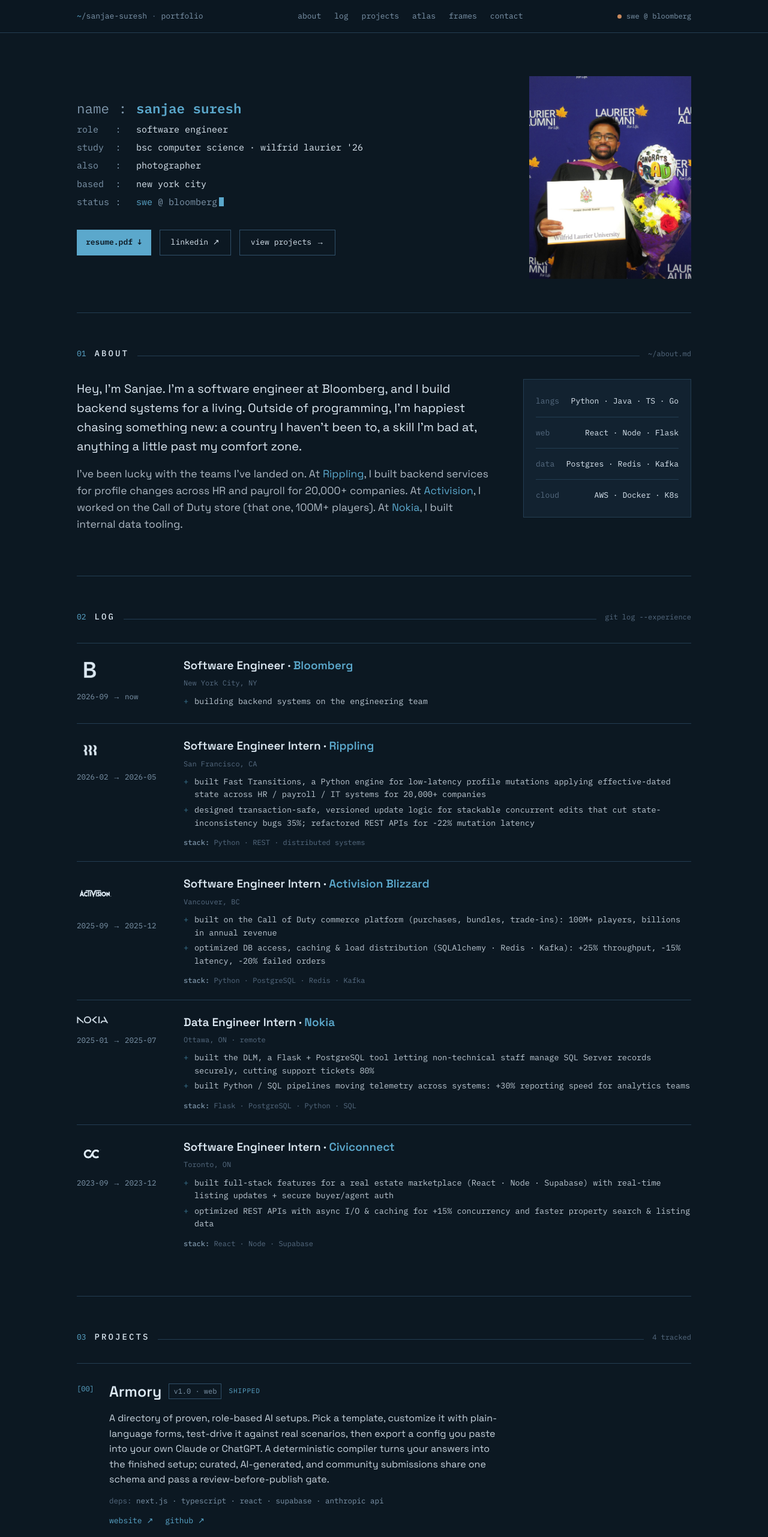
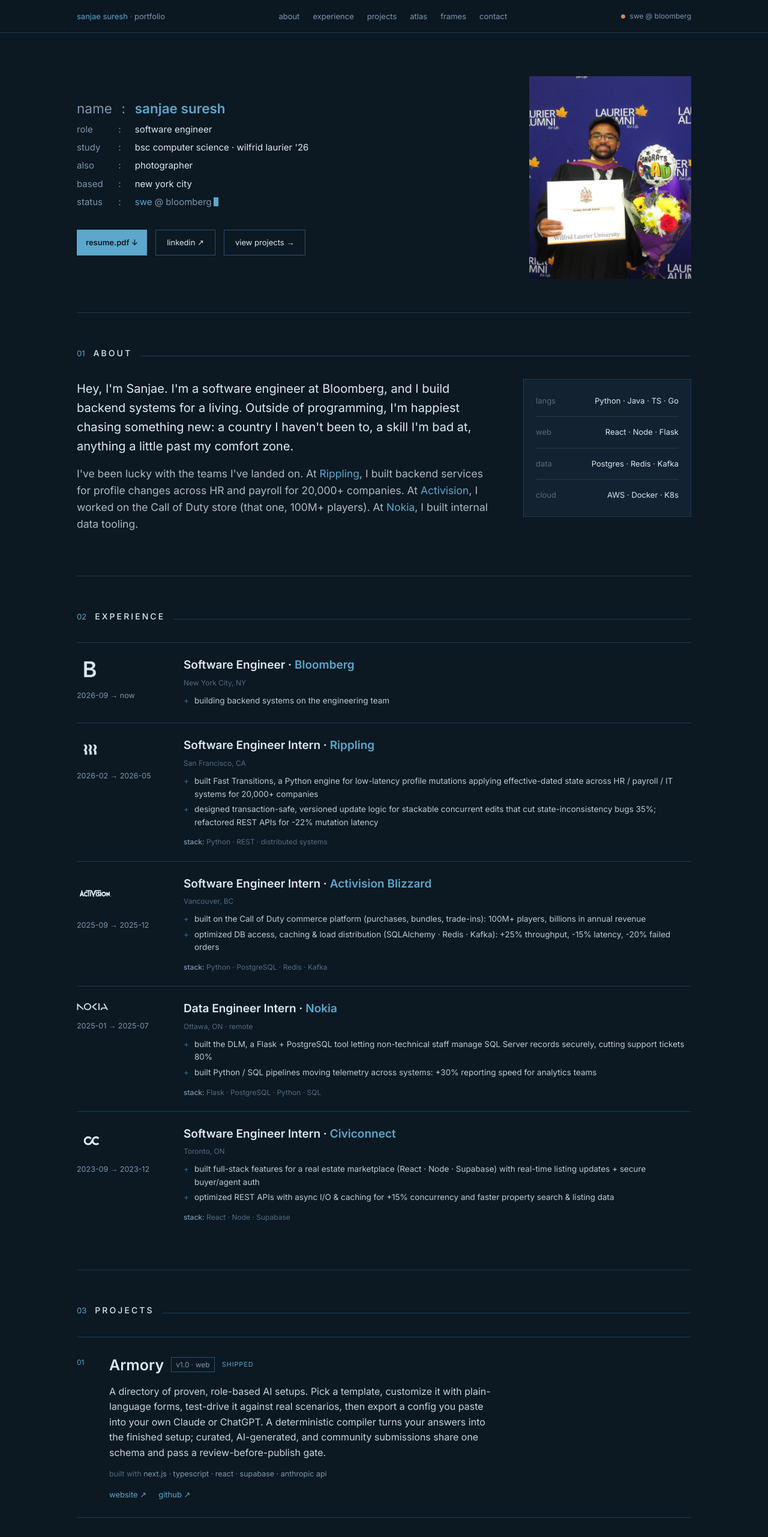
Before and after one commit to sanjaesuresh/sanjaesuresh.com, a Next.js app: page / in a window 1280 px wide. Shown: the top 2563 px of the page at 60% size. Built offline with nearby package versions, Linux system fonts and the light colour scheme.

Commit message:
Replace terminal aesthetic: Inter site-wide, drop mono font and section meta labels

```diff
--- a/src/app/globals.css
+++ b/src/app/globals.css
@@ -28,8 +28,7 @@
   --color-accent: var(--accent);
   --color-accent-dim: var(--accent-dim);
   --color-signal: var(--signal);
-  --font-sans: var(--font-space-grotesk);
-  --font-mono: var(--font-ibm-plex-mono);
+  --font-sans: var(--font-inter);
 }
 
 /* Reset lives in @layer base so Tailwind's utility layer (mx-auto, mb-*, px-*, py-*)
@@ -49,7 +48,7 @@
 body {
   background: var(--ink);
   color: var(--paper);
-  font-family: var(--font-space-grotesk), system-ui, sans-serif;
+  font-family: var(--font-inter), system-ui, sans-serif;
   font-size: 16px;
   line-height: 1.6;
   -webkit-font-smoothing: antialiased;
@@ -135,13 +134,12 @@
 
 /* Headshot placeholder (shown when headshot.jpg is absent) */
 .headshot-placeholder {
-  font-family: var(--font-mono), ui-monospace, monospace;
   font-size: 12px;
   color: var(--dim);
   line-height: 1.7;
 }
 
-/* Preamble: monospace key/colon/value grid above the CTA buttons. A grid (vs.
+/* Preamble: key/colon/value grid above the CTA buttons. A grid (vs.
    space-padded text) keeps the colons in one column even when a row -- the name
    -- uses a larger font, and lets long values wrap instead of forcing one wide
    line. */
@@ -151,7 +149,6 @@
   align-items: baseline;
   column-gap: 0;
   row-gap: 10px;
-  font-family: var(--font-mono), ui-monospace, monospace;
   font-size: 15px;
   line-height: 1.35;
   color: var(--mute);
@@ -174,7 +171,6 @@
 /* Masthead CTA button row */
 .mast-actions {
   margin-top: 30px;
-  font-family: var(--font-mono), ui-monospace, monospace;
   font-size: 13px;
 }
 
@@ -312,7 +308,6 @@
   padding: 9px 12px;
   border: 1px solid var(--rule-2);
   background: var(--ink-3);
-  font-family: var(--font-ibm-plex-mono), ui-monospace, monospace;
   font-size: 12px;
   line-height: 1.5;
   box-shadow: 0 8px 24px rgba(0, 0, 0, 0.4);
--- a/src/app/layout.tsx
+++ b/src/app/layout.tsx
@@ -1,18 +1,10 @@
 import type { Metadata } from "next";
-import { Space_Grotesk, IBM_Plex_Mono } from "next/font/google";
+import { Inter } from "next/font/google";
 import "./globals.css";
 
-const spaceGrotesk = Space_Grotesk({
+const inter = Inter({
   subsets: ["latin"],
-  weight: ["400", "500", "600", "700"],
-  variable: "--font-space-grotesk",
-  display: "swap",
-});
-
-const ibmPlexMono = IBM_Plex_Mono({
-  subsets: ["latin"],
-  weight: ["400", "500", "600"],
-  variable: "--font-ibm-plex-mono",
+  variable: "--font-inter",
   display: "swap",
 });
 
@@ -61,7 +53,7 @@
   return (
     <html
       lang="en"
-      className={`${spaceGrotesk.variable} ${ibmPlexMono.variable}`}
+      className={inter.variable}
     >
       <body className="min-h-full antialiased">{children}</body>
     </html>
--- a/src/app/page.tsx
+++ b/src/app/page.tsx
@@ -50,10 +50,7 @@
           <ContactSection />
           <footer
             className="flex flex-wrap justify-between gap-2 pb-[60px] pt-[30px] text-[12px]"
-            style={{
-              fontFamily: "var(--font-ibm-plex-mono)",
-              color: "var(--dim)",
-            }}
+            style={{ color: "var(--dim)" }}
           >
             <span>
               &copy; 2026{" "}
--- a/src/components/AboutSection.tsx
+++ b/src/components/AboutSection.tsx
@@ -7,7 +7,7 @@
       className="border-b py-[56px]"
       style={{ borderColor: "var(--rule)" }}
     >
-      <SectionHead index="01" title="about" meta="~/about.md" />
+      <SectionHead index="01" title="about" />
       <div
         className="about-grid grid gap-[48px] items-start"
         style={{ gridTemplateColumns: "1fr 280px" }}
@@ -15,10 +15,7 @@
         <div>
           <p
             className="about-lead mb-4"
-            style={{
-              fontFamily: "var(--font-space-grotesk)",
-              color: "var(--paper)",
-            }}
+            style={{ color: "var(--paper)" }}
           >
             Hey, I&apos;m Sanjae. I&apos;m a software engineer at Bloomberg, and
             I build backend systems for a living. Outside of programming,
@@ -28,10 +25,7 @@
           </p>
           <p
             className="about-body mb-4"
-            style={{
-              fontFamily: "var(--font-space-grotesk)",
-              color: "#AEB9C4",
-            }}
+            style={{ color: "#AEB9C4" }}
           >
             I&apos;ve been lucky with the teams I&apos;ve landed on. At{" "}
             <span style={{ color: "var(--accent)" }}>Rippling</span>, I built
@@ -48,7 +42,6 @@
         <div
           className="border p-5 text-[13px] leading-[1.95]"
           style={{
-            fontFamily: "var(--font-ibm-plex-mono)",
             borderColor: "var(--rule)",
             background: "var(--ink-2)",
           }}
--- a/src/components/ContactSection.tsx
+++ b/src/components/ContactSection.tsx
@@ -7,12 +7,11 @@
       className="border-b py-[56px]"
       style={{ borderColor: "var(--rule)" }}
     >
-      <SectionHead index="06" title="contact" meta="~/.config/reach-me" />
+      <SectionHead index="06" title="contact" />
 
       <div
         className="border p-[28px] text-[15px] leading-[2.1]"
         style={{
-          fontFamily: "var(--font-ibm-plex-mono)",
           borderColor: "var(--rule)",
           background: "var(--ink-2)",
           maxWidth: "540px",
--- a/src/components/ExperienceSection.tsx
+++ b/src/components/ExperienceSection.tsx
@@ -23,8 +23,8 @@
       className="border-b py-[56px]"
       style={{ borderColor: "var(--rule)" }}
     >
-      <SectionHead index="02" title="log" meta="git log --experience" />
-      <div style={{ fontFamily: "var(--font-ibm-plex-mono)" }}>
+      <SectionHead index="02" title="experience" />
+      <div>
         {experience.map((role) => (
           <div
             key={role.id}
@@ -69,20 +69,14 @@
             <div>
               <h3
                 className="text-[19px] font-semibold"
-                style={{
-                  fontFamily: "var(--font-space-grotesk)",
-                  color: "var(--paper)",
-                }}
+                style={{ color: "var(--paper)" }}
               >
                 {role.title} ·{" "}
                 <span style={{ color: "var(--accent)" }}>{role.org}</span>
               </h3>
               <div
                 className="mt-1 text-[12px]"
-                style={{
-                  fontFamily: "var(--font-ibm-plex-mono)",
-                  color: "var(--dim)",
-                }}
+                style={{ color: "var(--dim)" }}
               >
                 {role.location}
               </div>
--- a/src/components/Masthead.tsx
+++ b/src/components/Masthead.tsx
@@ -20,10 +20,7 @@
       <div>
         <div
           className="preamble-block mb-9"
-          style={{
-            fontFamily: "var(--font-ibm-plex-mono)",
-            color: "var(--mute)",
-          }}
+          style={{ color: "var(--mute)" }}
         >
           <span className="pa-key pa-key--lg">name</span>
           <span className="pa-sep pa-key--lg">:</span>
@@ -70,10 +67,7 @@
           </span>
         </div>
 
-        <div
-          className="mast-actions flex flex-wrap gap-[14px] text-[13px]"
-          style={{ fontFamily: "var(--font-ibm-plex-mono)" }}
-        >
+        <div className="mast-actions flex flex-wrap gap-[14px] text-[13px]">
           <a
             href="/resume-sanjae-suresh.pdf"
             download
@@ -116,7 +110,6 @@
           <div
             className="headshot-placeholder flex h-full w-full items-center justify-center text-center text-[12px] leading-[1.7]"
             style={{
-              fontFamily: "var(--font-ibm-plex-mono)",
               color: "var(--dim)",
               outline: "1px dashed var(--accent-dim)",
               outlineOffset: "2px",
--- a/src/components/ProjectsSection.tsx
+++ b/src/components/ProjectsSection.tsx
@@ -8,7 +8,7 @@
       className="border-b py-[56px]"
       style={{ borderColor: "var(--rule)" }}
     >
-      <SectionHead index="03" title="projects" meta={`${projects.length} tracked`} />
+      <SectionHead index="03" title="projects" />
 
       {/* newest first: source list is chronological, so reverse for display */}
       {[...projects].reverse().map((proj, i) => (
@@ -22,18 +22,14 @@
         >
           <div
             className="pt-[6px] text-[12px]"
-            style={{
-              fontFamily: "var(--font-ibm-plex-mono)",
-              color: "var(--accent)",
-            }}
+            style={{ color: "var(--accent)" }}
           >
-            {`[${String(i).padStart(2, "0")}]`}
+            {String(i + 1).padStart(2, "0")}
           </div>
           <div>
             <h3
               className="flex flex-wrap items-center gap-3 font-semibold"
               style={{
-                fontFamily: "var(--font-space-grotesk)",
                 fontSize: "25px",
                 color: "var(--paper)",
               }}
@@ -42,7 +38,6 @@
               <span
                 className="border px-[7px] py-[2px] text-[12px]"
                 style={{
-                  fontFamily: "var(--font-ibm-plex-mono)",
                   color: "var(--mute)",
                   borderColor: "var(--rule-2)",
                   fontWeight: 400,
@@ -53,7 +48,6 @@
               <span
                 className="text-[11px] uppercase tracking-[.08em]"
                 style={{
-                  fontFamily: "var(--font-ibm-plex-mono)",
                   color:
                     proj.statusClass === "shipped"
                       ? "var(--accent)"
@@ -68,7 +62,6 @@
             <p
               className="my-3 text-[16px]"
               style={{
-                fontFamily: "var(--font-space-grotesk)",
                 color: "var(--paper)",
                 opacity: 0.9,
                 maxWidth: "64ch",
@@ -79,18 +72,12 @@
 
             <div
               className="mb-[14px] text-[12.5px]"
-              style={{
-                fontFamily: "var(--font-ibm-plex-mono)",
-                color: "var(--mute)",
-              }}
+              style={{ color: "var(--mute)" }}
             >
-              <span style={{ color: "var(--dim)" }}>deps:</span> {proj.deps}
+              <span style={{ color: "var(--dim)" }}>built with</span> {proj.deps}
             </div>
 
-            <div
-              className="flex gap-5 text-[13px]"
-              style={{ fontFamily: "var(--font-ibm-plex-mono)" }}
-            >
+            <div className="flex gap-5 text-[13px]">
               {proj.links.map((link) => (
                 <a
                   key={link.href}
--- a/src/components/SectionHead.tsx
+++ b/src/components/SectionHead.tsx
@@ -1,15 +1,11 @@
 interface SectionHeadProps {
   index: string;
   title: string;
-  meta: string;
 }
 
-export default function SectionHead({ index, title, meta }: SectionHeadProps) {
+export default function SectionHead({ index, title }: SectionHeadProps) {
   return (
-    <div
-      className="mb-8 flex items-baseline gap-[14px]"
-      style={{ fontFamily: "var(--font-ibm-plex-mono)" }}
-    >
+    <div className="mb-8 flex items-baseline gap-[14px]">
       <span className="text-[13px]" style={{ color: "var(--accent)" }}>
         {index}
       </span>
@@ -24,9 +20,6 @@
         style={{ background: "var(--rule)" }}
         aria-hidden="true"
       />
-      <span className="text-[12px]" style={{ color: "var(--dim)" }}>
-        {meta}
-      </span>
     </div>
   );
 }
--- a/src/components/TopBar.tsx
+++ b/src/components/TopBar.tsx
@@ -16,21 +16,19 @@
       >
         <span
           className="whitespace-nowrap text-[13px]"
-          style={{ fontFamily: "var(--font-ibm-plex-mono)", color: "var(--mute)" }}
+          style={{ color: "var(--mute)" }}
         >
-          <span style={{ color: "var(--accent)" }}>~</span>
-          /sanjae-suresh{" "}
+          <span style={{ color: "var(--accent)" }}>sanjae suresh</span>{" "}
           <span style={{ color: "var(--dim)" }}>·</span> portfolio
         </span>
 
         <nav
           className="nav-links flex gap-[22px] text-[13px]"
-          style={{ fontFamily: "var(--font-ibm-plex-mono)" }}
           aria-label="Primary navigation"
         >
           {[
             { href: "#about", label: "about" },
-            { href: "#log", label: "log" },
+            { href: "#log", label: "experience" },
             { href: "#projects", label: "projects" },
             { href: "#atlas", label: "atlas" },
             { href: "#frames", label: "frames" },
@@ -44,7 +42,7 @@
 
         <span
           className="status-chip flex items-center gap-2 text-[12px]"
-          style={{ fontFamily: "var(--font-ibm-plex-mono)", color: "var(--mute)" }}
+          style={{ color: "var(--mute)" }}
         >
           <span
             className="inline-block"
```
Also changed, not shown: src/components/AtlasSection.tsx (+4 -8 lines), src/components/PhotographySection.tsx (+3 -12 lines).
